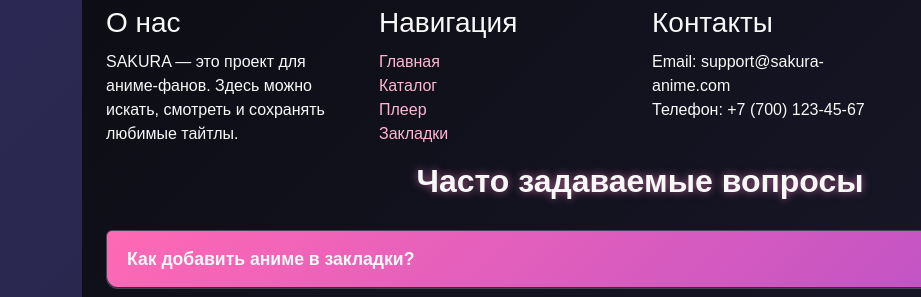
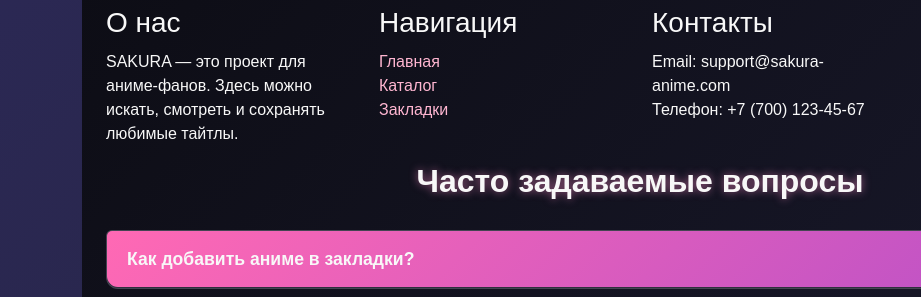
Before and after one commit to maratbekovalikhan/anime-website, a plain HTML site: page catalog.html in a window 1280 px wide. Shown: the part 4573-4870 px from the top of the page, 0-921 px from the left. Drawn offline with nearby package versions, Linux system fonts and the light colour scheme.

Commit message:
Update catalog.html

```diff
--- a/catalog.html
+++ b/catalog.html
@@ -891,7 +891,6 @@ document.addEventListener("DOMContentLoaded", () => {
         <ul>
           <li><a href="index.html" class="text-light">Главная</a></li>
           <li><a href="catalog.html" class="text-light">Каталог</a></li>
-          <li><a href="player.html" class="text-light">Плеер</a></li>
           <li><a href="bookmarks.html" class="text-light">Закладки</a></li>
         </ul>
       </div>
```
